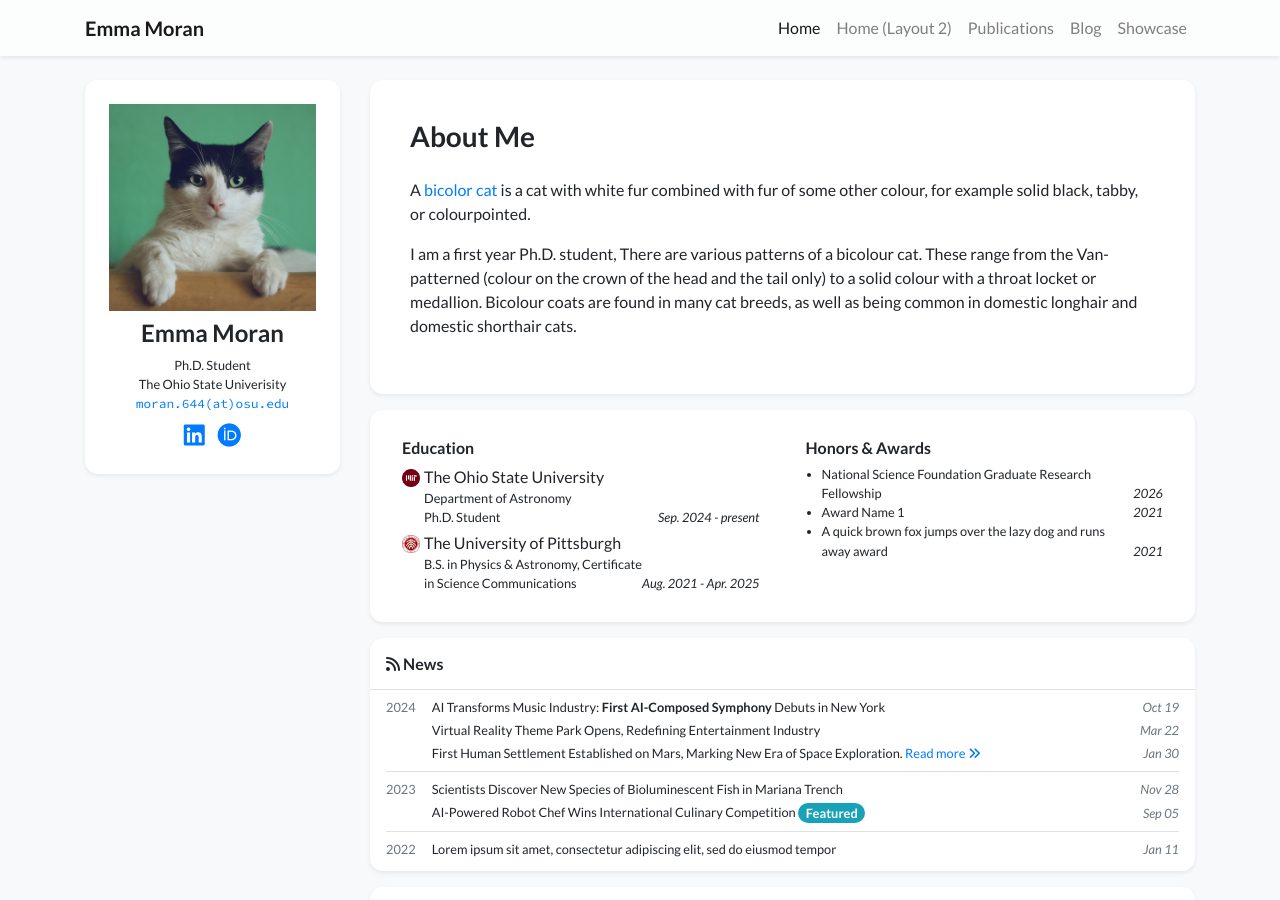
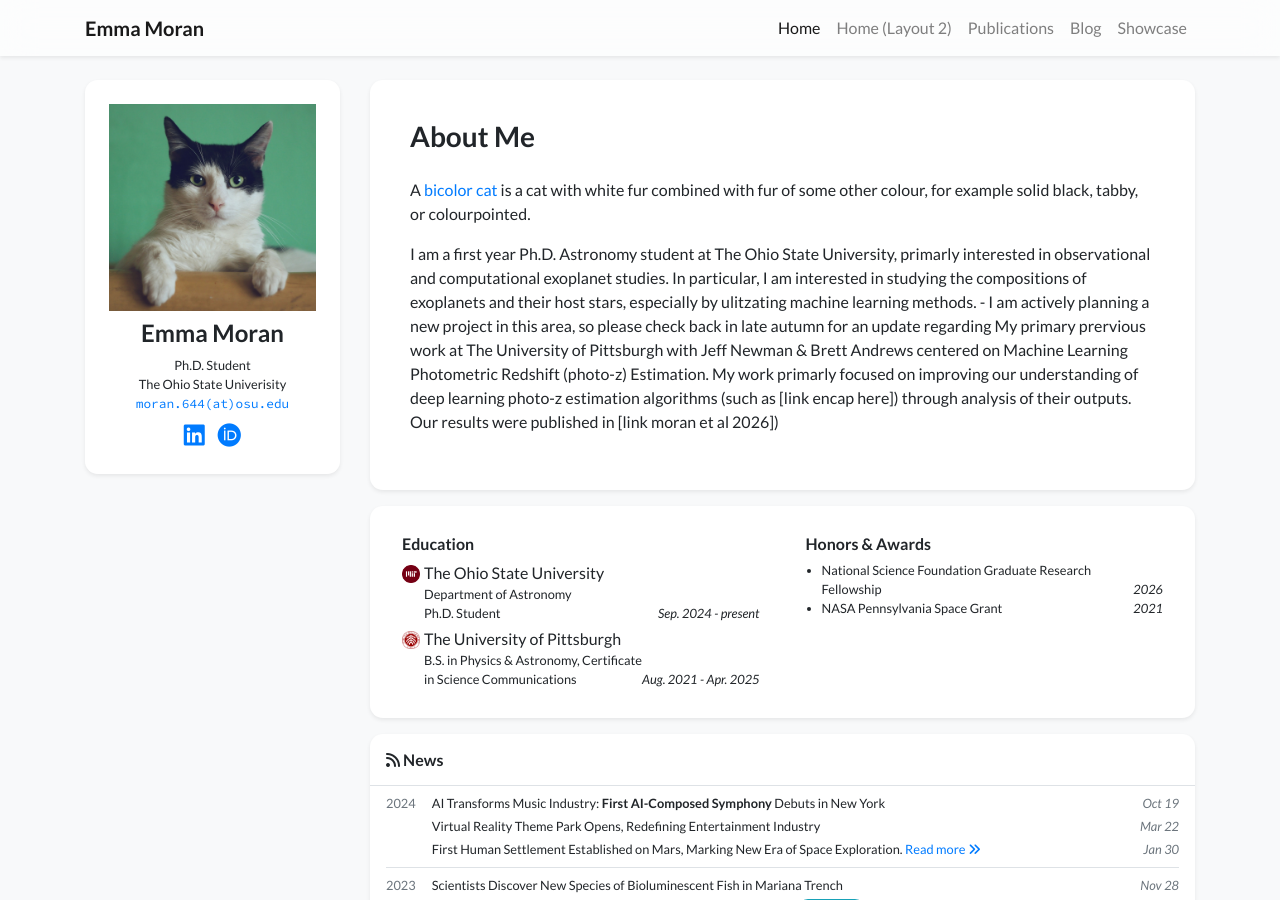
Before and after one commit to emoran7171/emoran.github.io, a Jekyll site: the page built from index.html, in a window 1280 px wide and 900 px high. Built offline with Jekyll 4.4.1, drawn with Linux system fonts in a browser that asks for light colours; nearby versions of some CDN libraries; a style sheet for code colours, icons or effects is not loaded.

Commit message:
Revise profile details and update awards
Updated profile information to include specific academic focus and previous work details. Removed outdated content and added new awards.

```diff
--- a/_data/profile.yml
+++ b/_data/profile.yml
@@ -19,12 +19,10 @@ short_bio: >-
     A <a href="https://en.wikipedia.org/wiki/Bicolor_cat" target="_blank">bicolor cat</a> is a cat with white fur combined with fur of some other colour, for example solid black, tabby, or colourpointed.
   </p>
   <p>
-    I am a first year Ph.D. student,
+    I am a first year Ph.D. Astronomy student at The Ohio State University, primarly interested in observational and computational exoplanet studies. In particular, I am interested in studying the compositions of exoplanets and their host stars, especially by ulitzating machine learning methods.
+      - I am actively planning a new project in this area, so please check back in late autumn for an update regarding
 
-
-    There are various patterns of a bicolour cat. These range from the Van-patterned (colour on the crown of the head
-    and the tail only) to a solid colour with a throat locket or medallion. Bicolour coats are found in many cat breeds,
-    as well as being common in domestic longhair and domestic shorthair cats.
+    My primary prervious work at The University of Pittsburgh with Jeff Newman & Brett Andrews centered on Machine Learning Photometric Redshift (photo-z) Estimation. My work primarly focused on improving our understanding of deep learning photo-z estimation algorithms (such as [link encap here]) through analysis of their outputs. Our results were published in [link moran et al 2026])
   </p>
 
 portrait_url: /assets/images/photos/portrait.jpg
@@ -52,7 +50,6 @@ education:
 awards:
 - name: National Science Foundation Graduate Research Fellowship
   date: 2026
-- name: Award Name 1
+- name: NASA Pennsylvania Space Grant
+  date: 2023 - 2025
   date: 2021
-- name: A quick brown fox jumps over the lazy dog and runs away award
-  date: 2021
```
